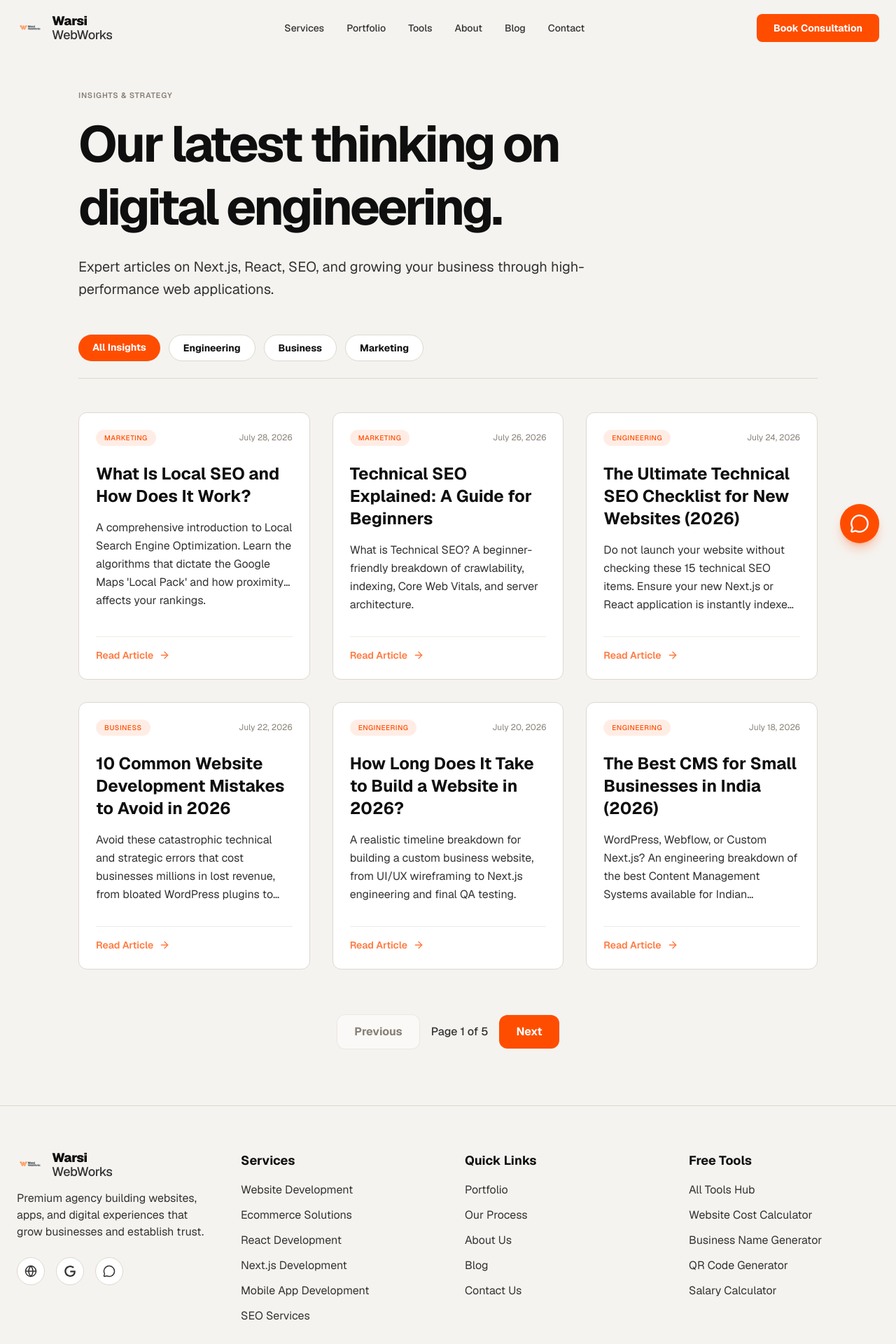
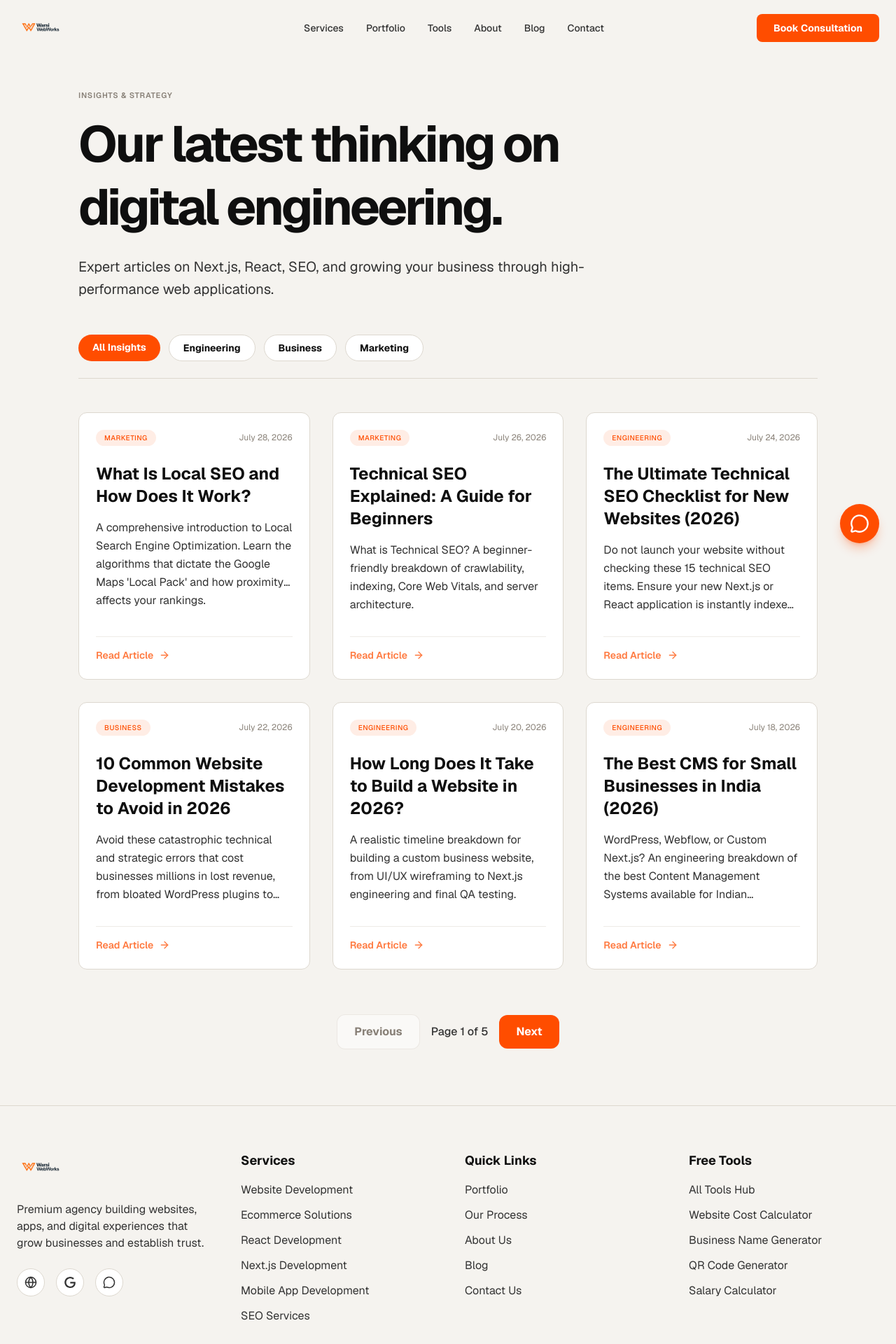
Before and after one commit to suaib92/Warsi-Webworks, a Next.js app: page /blog in a window 1280 px wide. Shown: the top 1920 px of the page at 70% size. Built offline with nearby package versions, Linux system fonts and the light colour scheme; a web font is replaced by a local one.

Commit message:
fix: Adjust header and footer layout to properly display full horizontal logo.png

```diff
--- a/src/components/layout/Footer.tsx
+++ b/src/components/layout/Footer.tsx
@@ -10,13 +10,9 @@ export default function Footer() {
         <div className="grid grid-cols-1 md:grid-cols-2 lg:grid-cols-4 gap-12 mb-12" suppressHydrationWarning>
           {/* Brand */}
           <div suppressHydrationWarning>
-            <Link href="/" className="flex items-center gap-2.5 mb-4 group">
-              <div className="relative w-10 h-10 overflow-hidden flex-shrink-0">
-                <Image src="/images/logo.png" alt="Warsi WebWorks Logo" fill className="object-contain" />
-              </div>
-              <div className="flex flex-col justify-center leading-[1.1] text-text-primary">
-                <span className="font-black text-[18px] tracking-tight">Warsi</span>
-                <span className="font-medium text-[18px] tracking-tight text-text-body">WebWorks</span>
+            <Link href="/" className="flex items-center mb-6 group">
+              <div className="relative w-48 h-12 overflow-hidden flex-shrink-0">
+                <Image src="/images/logo.png" alt="Warsi WebWorks Logo" fill className="object-contain object-left" />
               </div>
             </Link>
             <p className="text-text-body mb-6">
--- a/src/components/layout/Header.tsx
+++ b/src/components/layout/Header.tsx
@@ -44,13 +44,9 @@ export default function Header() {
     >
       <div className="container mx-auto px-4 md:px-6 h-20 flex items-center justify-between">
         {/* Logo */}
-        <Link href="/" className="flex items-center gap-2.5 z-50 group">
-          <div className="relative w-10 h-10 overflow-hidden flex-shrink-0">
-            <Image src="/images/logo.png" alt="Warsi WebWorks Logo" fill className="object-contain" priority />
-          </div>
-          <div className="flex flex-col justify-center leading-[1.1] text-text-primary">
-            <span className="font-black text-[18px] tracking-tight">Warsi</span>
-            <span className="font-medium text-[18px] tracking-tight text-text-body">WebWorks</span>
+        <Link href="/" className="flex items-center z-50 group">
+          <div className="relative w-48 h-12 overflow-hidden flex-shrink-0">
+            <Image src="/images/logo.png" alt="Warsi WebWorks Logo" fill className="object-contain object-left" priority />
           </div>
         </Link>
 
```
